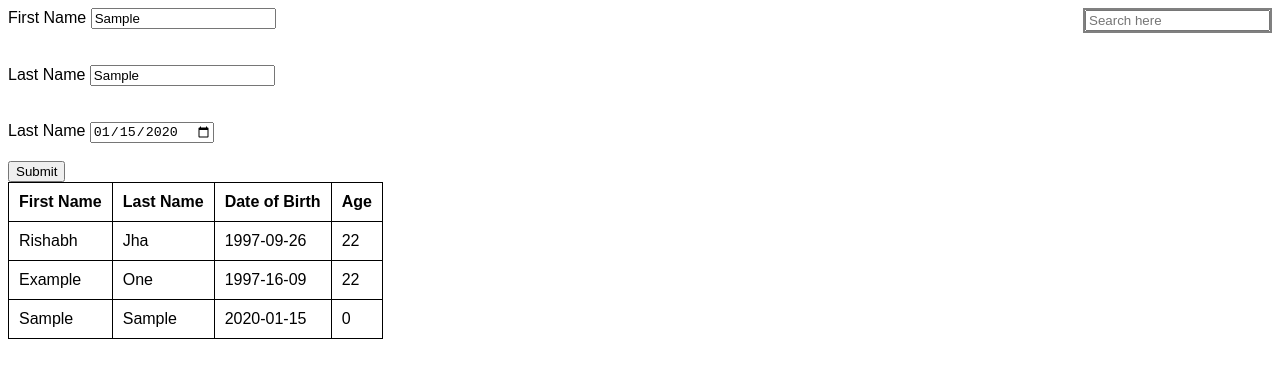
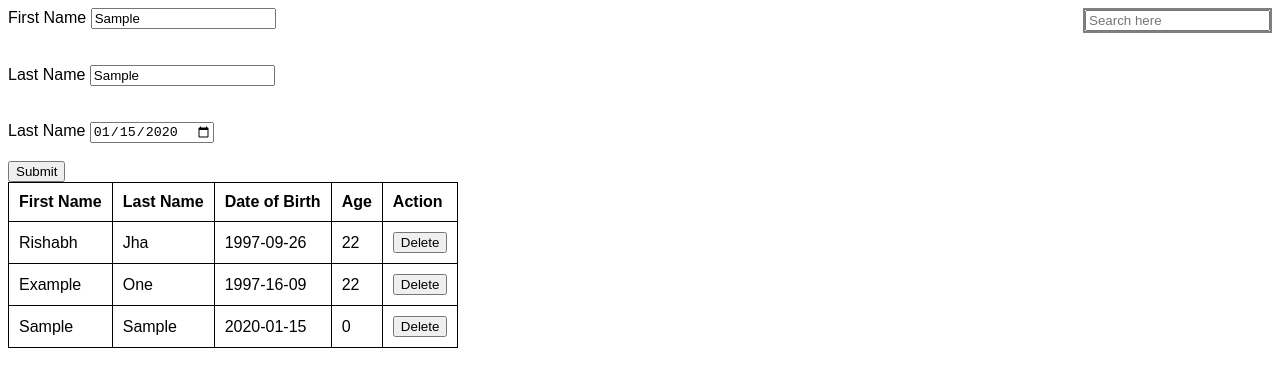
Before and after one commit to Excellence-technologies/json2, a plain HTML site: page index.html in a window 1280 px wide. Both pictures are taken after typing "Sample", "Sample", "2020-01-15" into the empty fields and a click on the input 36 px from the left and 171 px from the top of the page. Drawn offline with Linux system fonts and the light colour scheme.

Commit message:
Update index.html

```diff
--- a/index.html
+++ b/index.html
@@ -79,18 +79,21 @@
       <th>Last Name</th>
       <th>Date of Birth</th>
       <th>Age</th>
+      <th>Action</th>
     </tr>
-    <tr>
+    <tr id="1">
       <td>Rishabh</td>
       <td>Jha</td>
       <td>1997-09-26</td>
       <td>22</td>
+      <td> <button type="button" onclick="rem(1)" name="button">Delete</button> </td>
     </tr>
-    <tr>
+    <tr id="2">
       <td>Example</td>
       <td>One</td>
       <td>1997-16-09</td>
       <td>22</td>
+      <td> <button type="button" onclick="rem(2)" name="button">Delete</button> </td>
     </tr>
   </table>
   <div id="container"></div>
@@ -181,9 +184,13 @@
       row.insertCell().innerHTML = "<b>Last Name</b>";
       row.insertCell().innerHTML = "<b>Date of Birth</b>";
       row.insertCell().innerHTML = "<b>Age</b>"
+      row.insertCell().innerHTML = "<b>Action</b>"
 
 
       row = table.insertRow();
+      row.setAttribute("id", id);
+      id++;
+
 
       for (var i of fnames) {
 
@@ -195,15 +202,30 @@
 
 
         if (count % perrow == 0) {
+          cell = row.insertCell();
+          var btn = document.createElement('button');
+          btn.type = "button";
+          btn.value = "Delete";
+          btn.innerHTML = "Delete"
+          cell.appendChild(btn);
+          btn.setAttribute("id", id);
+          btn.onclick = function () { document.getElementById(table.rows[1].id).remove(); };
+          console.log(id);
           row = table.insertRow();
+          row.setAttribute("id", id);
+          id += 1;
 
         }
-        id += 1;
       }
 
       // Attach table to container
 
       document.getElementById("container").appendChild(table);
+    }
+    function rem(id) {
+      var myobj = document.getElementById(id);
+      console.log(id);
+      myobj.remove();
     }
 
 
```
